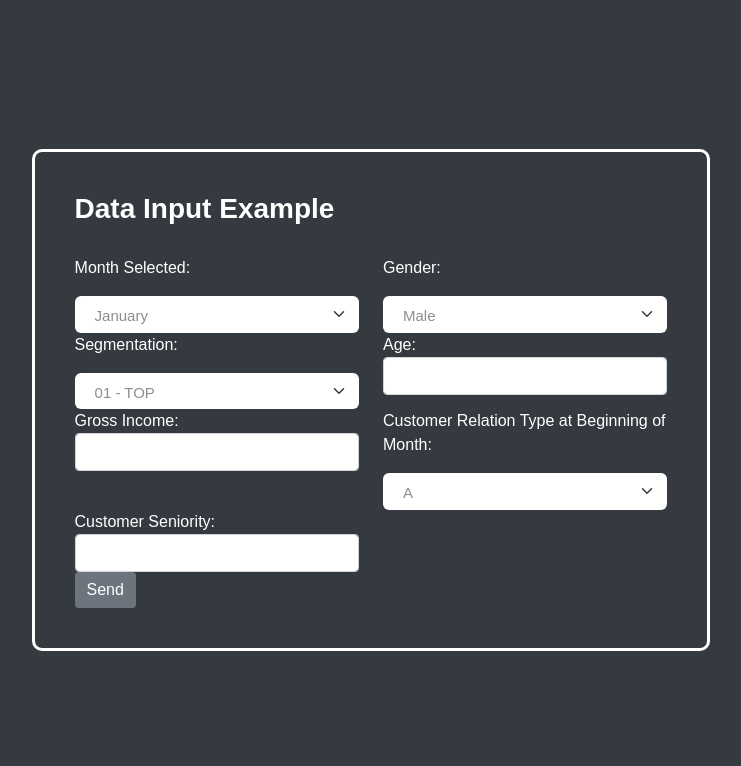
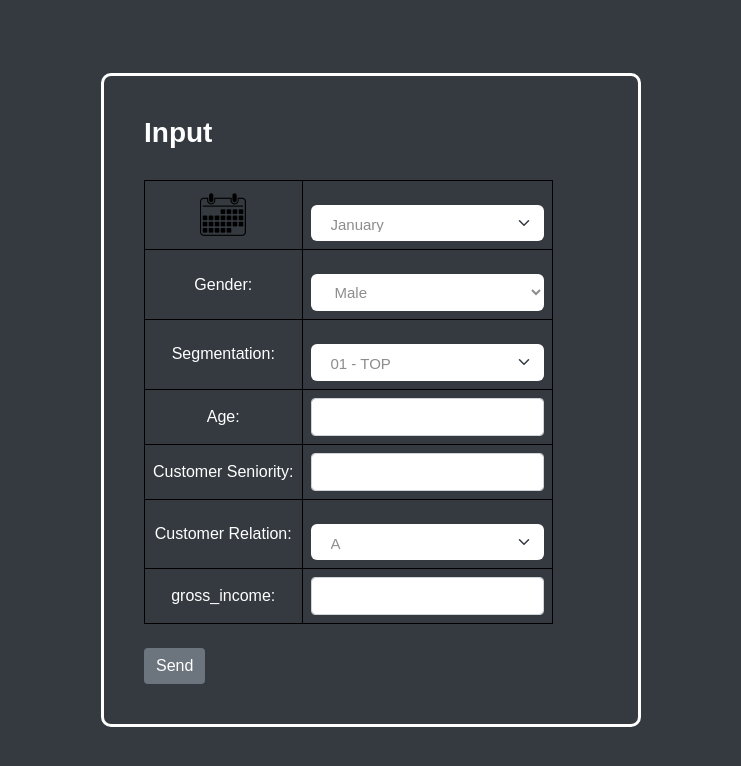
Before and after one commit to Azizo27/ML-Recommendation, a Flask app: page / in a window 1280 px wide. Shown: the top 766 px of the page, without its empty margins (269-1010 px from the left). Run offline with Flask 3, Linux system fonts and the light colour scheme; some libraries are stand-ins or nearby versions.

Commit message:
feat: images and improve css

```diff
--- a/static/css/style.css
+++ b/static/css/style.css
@@ -154,8 +154,6 @@ body {
     color: #2acc80;
 }
 
-
-// For result.html
 table {
     border-collapse: collapse;
 }
@@ -163,4 +161,11 @@ table {
 th, td {
     border: 1px solid black;
     padding: 8px;
+    text-align: center;
+    vertical-align: middle;
 }
+
+.image-size {
+    width: 50px;
+    height: 50px;
+}
--- a/templates/index.html
+++ b/templates/index.html
@@ -1,11 +1,9 @@
 <!DOCTYPE html>
 <html>
   <head>
-    <title>Data Input Example</title>
+    <title>Input Page</title>
     <link rel="stylesheet" href="https://stackpath.bootstrapcdn.com/bootstrap/5.0.0-alpha1/css/bootstrap.min.css" integrity="sha384-r4NyP46KrjDleawBgD5tp8Y7UzmLA05oM1iAEQ17CSuDqnUK2+k9luXQOfXJCJ4I" crossorigin="anonymous" />
-
-    <link rel="stylesheet" type="text/css" href="{{ url_for('static', filename='css/style.css') }}">
-
+    <link rel="stylesheet" type="text/css" href="{{ url_for('static', filename = 'css/style.css') }}" />
     <script src="https://stackpath.bootstrapcdn.com/bootstrap/5.0.0-alpha1/js/bootstrap.min.js" integrity="sha384-oesi62hOLfzrys4LxRF63OJCXdXDipiYWBnvTl9Y9/TRlw5xlKIEHpNyvvDShgf/" crossorigin="anonymous"></script>
     <script src="https://cdn.jsdelivr.net/npm/popper.js@1.16.0/dist/umd/popper.min.js" integrity="sha384-Q6E9RHvbIyZFJoft+2mJbHaEWldlvI9IOYy5n3zV9zzTtmI3UksdQRVvoxMfooAo" crossorigin="anonymous"></script>
   </head>
@@ -13,11 +11,14 @@
     <div class="form-holder">
       <div class="form-content">
         <div class="form-items">
-          <h3 class="form-title">Data Input Example</h3>
+          <h3 class="form-title">Input</h3>
           <form action="{{ url_for('process') }}" method="post">
-            <div class="row">
-              <div class="col-md-6">
-                <label for="month">Month Selected:</label>
+            <table>
+              <tr>
+                <td>
+                  <img src="{{ url_for('static', filename='images/calendar.png') }}" alt="Month Icon" class="image-size">
+                </td>
+                <td>
                   <select class="form-select" name="month" id="month" required>
                     <option value="January">January</option>
                     <option value="February">February</option>
@@ -32,39 +33,53 @@
                     <option value="November">November</option>
                     <option value="December">December</option>
                   </select>
-              </div>
-              <div class="col-md-6">
+                </td>
+              </tr>
+              <tr>
+                <td>
                   <label for="gender">Gender:</label>
-                <select class="form-select" name="gender" id="gender" required>
+                </td>
+                <td>
+                  <select name="gender" id="gender" required>
                     <option value="H">Male</option>
                     <option value="V">Female</option>
                     <option value="U">Other</option>
                   </select>
-              </div>
-            </div>
-
-            <div class="row">
-              <div class="col-md-6">
+                </td>
+              </tr>
+              <tr>
+                <td>
                   <label for="segmentation">Segmentation:</label>
+                </td>
+                <td>
                   <select class="form-select" name="segmentation" id="segmentation" required>
                     <option value="01 - TOP">01 - TOP</option>
                     <option value="02 - PARTICULARES">02 - PARTICULARES</option>
                     <option value="03 - UNIVERSITARIO">03 - UNIVERSITARIO</option>
                   </select>
-              </div>
-              <div class="col-md-6">
+                </td>
+              </tr>
+              <tr>
+                <td>
                   <label for="age">Age:</label>
+                </td>
+                <td>
                   <input class="form-control" type="number" name="age" id="age" pattern="[+-]?(\d+(\.\d*)?|\.\d+)([eE][+-]?\d+)?" required />
-              </div>
-            </div>
-
-            <div class="row">
-              <div class="col-md-6">
-                <label for="gross_income">Gross Income:</label>
-                <input class="form-control" type="number" name="gross_income" step="any" id="gross_income" pattern="[+-]?(\d+(\.\d*)?|\.\d+)([eE][+-]?\d+)?" required />
-              </div>
-              <div class="col-md-6">
-                <label for="customer_relation_type_at_beginning_of_month">Customer Relation Type at Beginning of Month:</label>
+                </td>
+              </tr>
+              <tr>
+                <td>
+                  <label for="customer_seniority">Customer Seniority:</label>
+                </td>
+                <td>
+                  <input class="form-control" type="number" name="customer_seniority" id="customer_seniority" pattern="[+-]?(\d+(\.\d*)?|\.\d+)([eE][+-]?\d+)?" required />
+                </td>
+              </tr>
+              <tr>
+                <td>
+                  <label for="customer_relation_type_at_beginning_of_month">Customer Relation:</label>
+                </td>
+                <td>
                   <select class="form-select" name="customer_relation_type_at_beginning_of_month" id="customer_relation_type_at_beginning_of_month" required>
                     <option value="A">A</option>
                     <option value="I">I</option>
@@ -72,18 +87,22 @@
                     <option value="U">U</option>
                     <option value="R">R</option>
                   </select>
-              </div>
-            </div>
+                </td>
+              </tr>
+              <tr>
+                <td>
+                  <label for="gross_income">gross_income:</label>
+                </td>
+                <td>
+                  <input class="form-control" type="number" step="any" name="gross_income" id="gross_income" pattern="[+-]?(\d+(\.\d*)?|\.\d+)([eE][+-]?\d+)?" required />
+                </td>
+              </tr>
+            </table>
+
+            <br />
 
             <div class="row">
-              <div class="col-md-6">
-                <label for="customer_seniority">Customer Seniority:</label>
-                <input class="form-control" type="number" name="customer_seniority" step="any" id="customer_seniority" pattern="[+-]?(\d+(\.\d*)?|\.\d+)([eE][+-]?\d+)?" required />
-              </div>
-            </div>
-
-            <div class="row">
-              <div class="col-md-6">
+              <div class="form-group">
                 <button class="btn btn-primary" type="submit">Send</button>
               </div>
             </div>
```
Also changed, not shown: templates/result.html (+13 -8 lines), templates/waiting.html (+10 -5 lines), static/images/calendar.png (added). Lines whose indentation alone changed are shown as unchanged.
